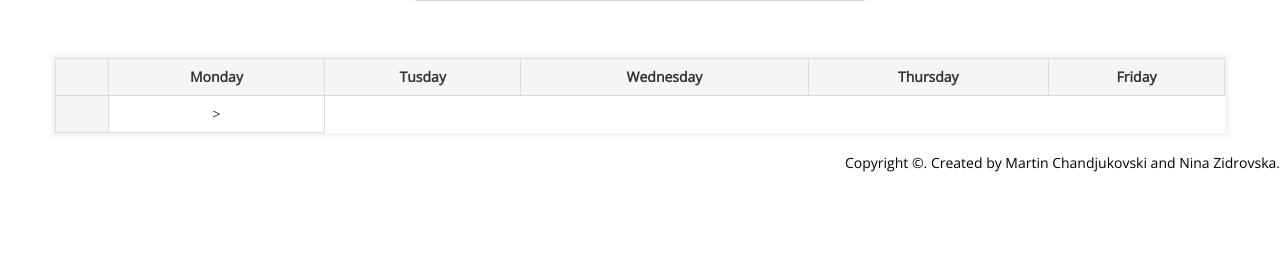
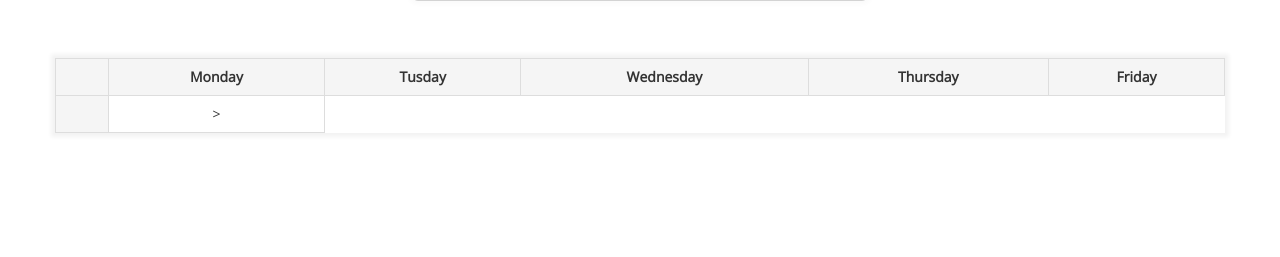
Before and after one commit to NinaZid/schedule, a PHP site: page /calendar.html in a window 1280 px wide. Shown: the part 477-734 px from the top of the page. Run offline with PHP 8.4, Linux system fonts and the light colour scheme.

Commit message:
Removed footer copyright status
Footer copyright status was removed from "index.html" and
"calendar.html".

```diff
--- a/calendar.html
+++ b/calendar.html
@@ -144,8 +144,5 @@
     </div>
     <script src="js/jquery.js"></script>
     <script src="js/bootstrap.min.js"></script>
-    <footer>
-        Copyright &copy;. Created by Martin Chandjukovski and Nina Zidrovska.
-    </footer>
 </body>
 </html>
--- a/css/calendar.css
+++ b/css/calendar.css
@@ -73,8 +73,3 @@ table {
 .hour {
     background-color: whitesmoke;
 }
-
-footer {
-    float: right;
-    color: black;
-}
--- a/css/index.css
+++ b/css/index.css
@@ -53,11 +53,6 @@ hr.style {
     background-image: -o-linear-gradient(left, #f0f0f0, #8c8b8b, #f0f0f0);
 }
 
-footer {
-    float: right;
-    color: black;
-}
-
 @media only screen and (max-width: 1366px){
 
   body {
--- a/index.html
+++ b/index.html
@@ -56,8 +56,5 @@
     </div>
     <script src="js/jquery.js"></script>
     <script src="js/bootstrap.min.js"></script>
-    <footer>
-        Copyright &copy;. Created by Martin Chandjukovski and Nina Zidrovska.
-    </footer>
 </body>
 </html>
```
